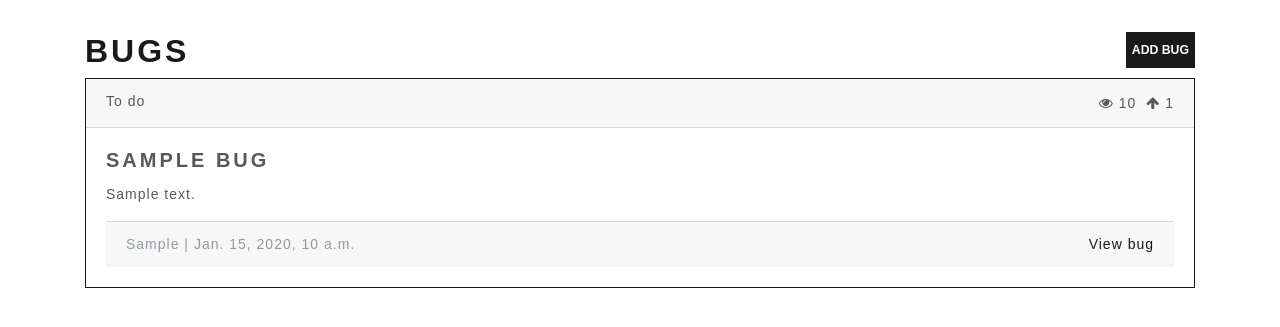
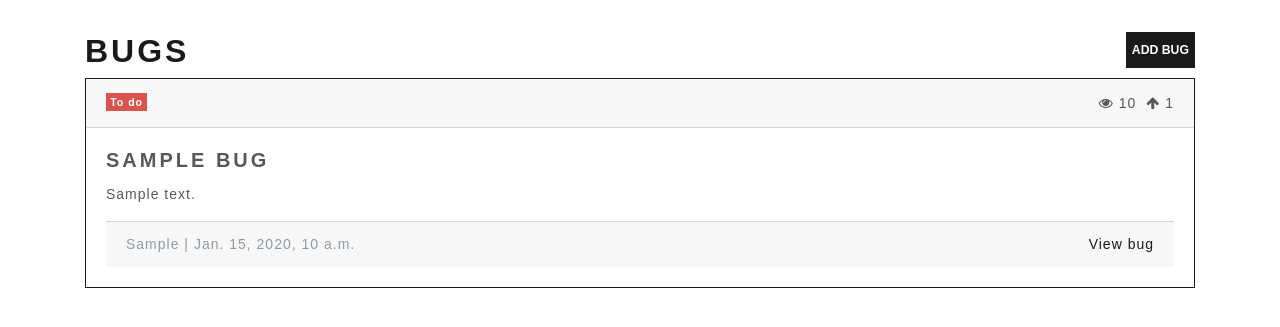
Before and after one commit to ShaneMuir/BugFeature-Tracker, a Django app: template bugs/templates/bugs.html in a window 1280 px wide. Shown: the part 98-425 px from the top of the page. Run offline with Django 3.2, Linux system fonts and the light colour scheme; tables that the repository leaves empty hold one stand-in row (values such as "Sample post"); the template is opened without the code that fills it: values that come from a table or form of the project are taken from there, most other values are stand-ins (such as "Sample title", 1, 10 or a date in 2020); parts of the project's set-up code (start-up, migrations or seed data) failed here and were passed over; some libraries are stand-ins or nearby versions.

Commit message:
Made todo red with a bagde

```diff
--- a/bugs/templates/bugs.html
+++ b/bugs/templates/bugs.html
@@ -16,7 +16,7 @@
 <div class="row">
   <div class="col-sm-12">
 <div class="card border-primary mb-3">
-  <div class="card-header">{{ bug.status }}<span class="card-link"><i class="fa fa-eye p5"></i>{{ bug.views }}
+  <div class="card-header"><span class="badge badge-danger">{{ bug.status }}</span><span class="card-link"><i class="fa fa-eye p5"></i>{{ bug.views }}
     <i class="fa fa-arrow-up p5"></i>{{ bug.bug_upvotes }}</span></div>
   <div class="card-body">
     <h4 class="card-title">{{ bug.title|capfirst }}</h4>
```
